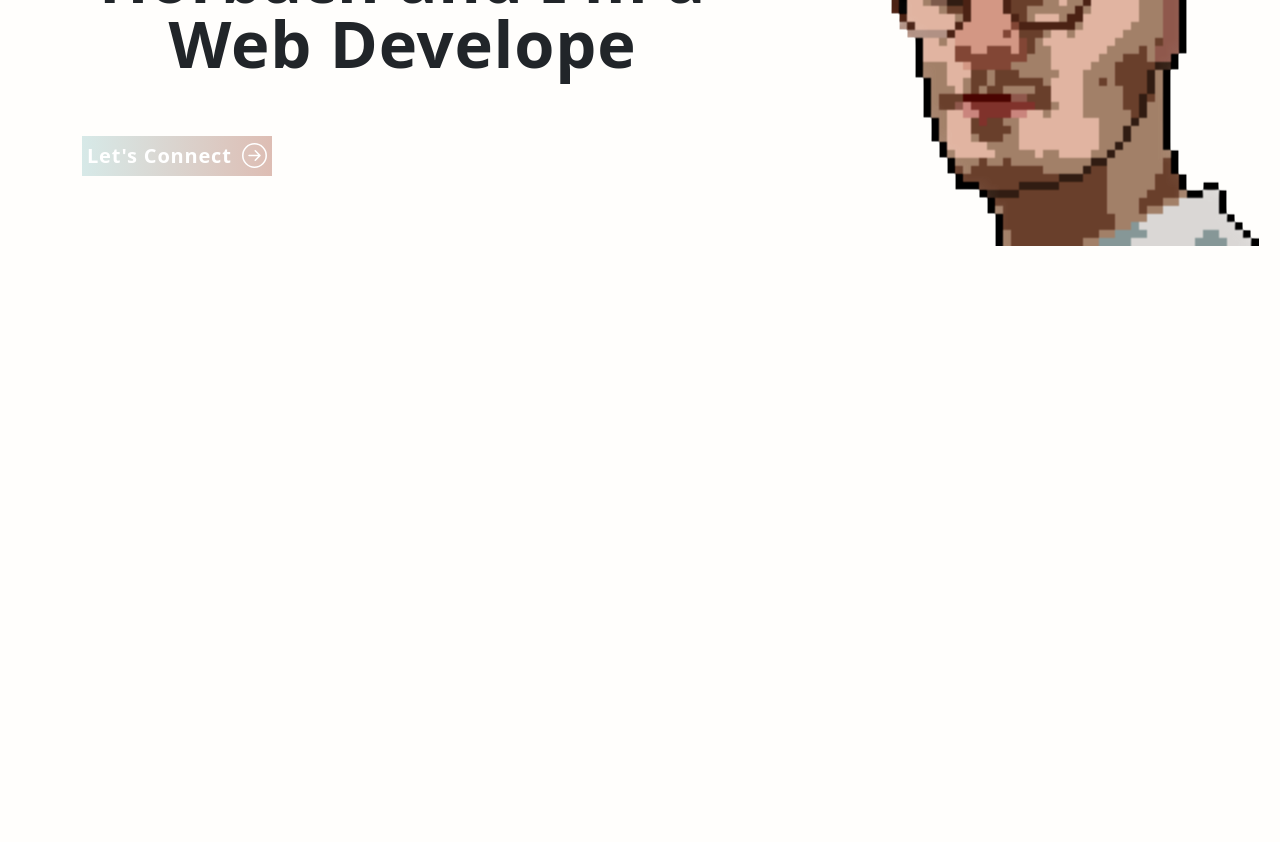
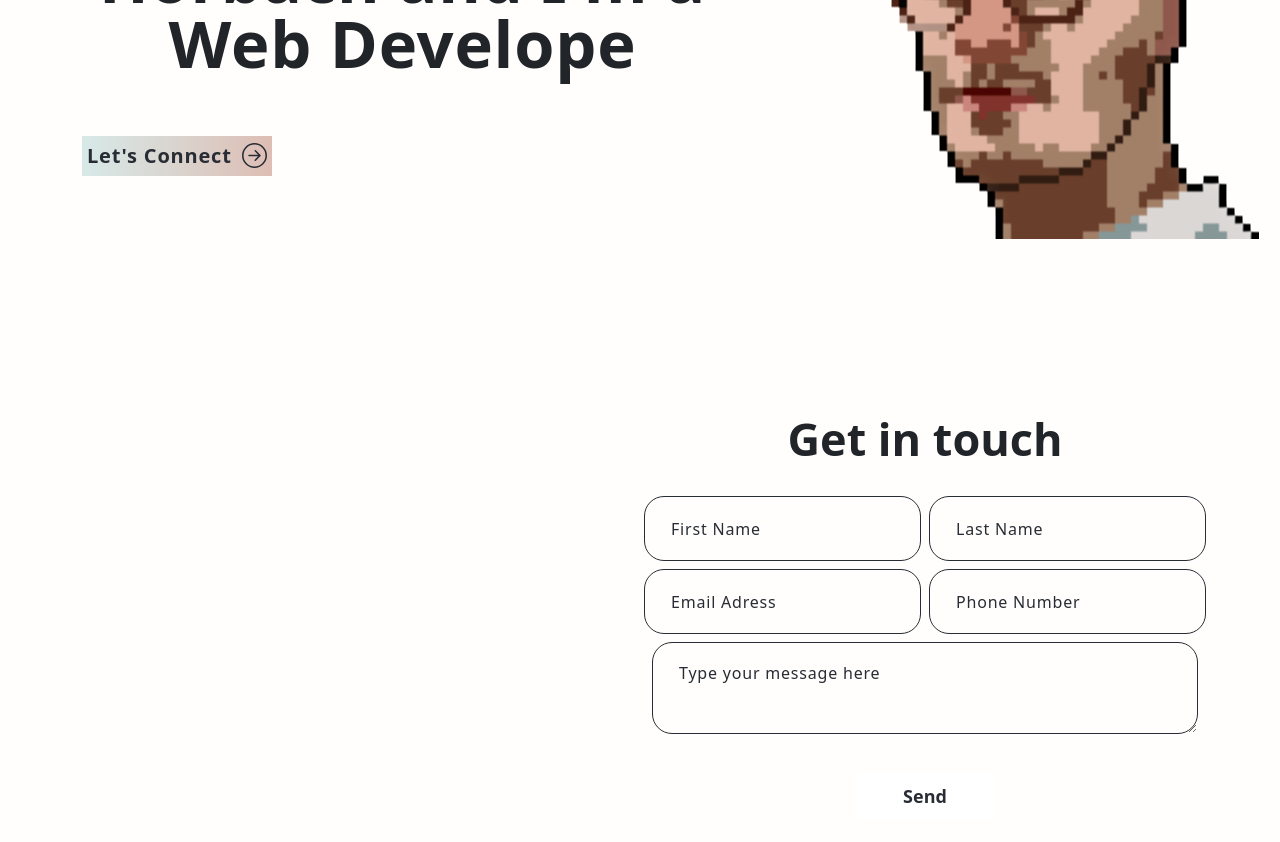
Before and after one commit to RemcoHorbach/PortfolioRH, a React (Create React App) app: page / in a window 1280 px wide. Shown: the part 520-1362 px from the top of the page. Before the commit the page ends 872 px from the top, so only its background shows below. Built offline with nearby package versions, Linux system fonts and the light colour scheme.

Commit message:
added contact and servermailing

```diff
--- a/package.json
+++ b/package.json
@@ -7,6 +7,9 @@
     "@testing-library/react": "^13.4.0",
     "@testing-library/user-event": "^13.5.0",
     "bootstrap": "^5.2.3",
+    "cors": "^2.8.5",
+    "express": "^4.18.2",
+    "nodemailer": "^6.9.1",
     "react": "^18.2.0",
     "react-bootstrap": "^2.7.4",
     "react-bootstrap-icons": "^1.10.3",
--- a/src/App.css
+++ b/src/App.css
@@ -219,7 +219,7 @@
 .banner button {
   border: none;
   padding: 5px;
-  color: #fff;
+  color: #282c34;
   font-weight: 700;
   font-size: 20px;
   margin-top: 60px;
@@ -259,170 +259,80 @@
   border-right: 0.08em solid #666;
 }
 
-/************ Skills Css ************/
-.skill {
-  padding: 0 0 50px 0;
+.contact {
+  background: #fffefc;
+  padding: 60px 0 200px 0;
+}
+.contact img {
+  width: 92%;
+}
+.contact h2 {
+  font-size: 45px;
+  font-weight: 700;
+  margin-bottom: 30px;
+}
+.contact form input,
+.contact form textarea {
+  width: 100%;
+  background: #fffefc;
+  border: 1px solid #282c34;
+  border-radius: 20px;
+  color: #282c34;
+  margin: 0 0 8px 0;
+  padding: 18px 26px;
+  font-weight: 500;
+  font-size: 18px;
+  letter-spacing: 0.8px;
+  transition: 0.3s ease-in-out;
+}
+
+.contact form input:focus,
+.contact form textarea:focus {
+  background: rgba(255, 255, 255, 1);
+  color: #282c34;
+}
+.contact form input::placeholder,
+.contact form textarea::placeholder {
+  font-size: 16px;
+  font-weight: 400;
+  color: #282c34;
+}
+.contact form input:focus::placeholder,
+.contact form textarea:focus::placeholder {
+  color: #282c34;
+  opacity: 0.8;
+}
+.contact form button {
+  font-weight: 700;
+  color: #282c34;
+  background-color: #fff;
+  padding: 10px 48px;
+  font-size: 18px;
+  margin-top: 25px;
+  border: none;
+  position: relative;
+  transition: 0.3s ease-in-out;
+}
+.contact form button span {
+  z-index: 1;
   position: relative;
 }
-.skill-bx {
-  background: #151515;
-  border-radius: 64px;
-  text-align: center;
-  padding: 60px 50px;
-  margin-top: -60px;
+.contact form button:hover {
+  color: #fff;
 }
-.skill h2 {
-  font-size: 45px;
-  font-weight: 700;
-}
-.skill p {
-  color: #b8b8b8;
-  font-size: 18px;
-  letter-spacing: 0.8px;
-  line-height: 1.5em;
-  margin: 14px 0 75px 0;
-}
-.skill-slider {
-  width: 80%;
-  margin: 0 auto;
-  position: relative;
-}
-.skill-slider .item img {
-  width: 50%;
-  margin: 0 auto 15px auto;
-}
-.background-image-left {
-  top: 28%;
-  position: absolute;
-  bottom: 0;
-  width: 40%;
-  z-index: -4;
-}
-
-/************ Projects Css ************/
-.project {
-  padding: 80px 0;
-  position: relative;
-  background-color: black;
-}
-.project h2 {
-  font-size: 45px;
-  font-weight: 700;
-  text-align: center;
-}
-.project p {
-  color: #b8b8b8;
-  font-size: 18px;
-  letter-spacing: 0.8px;
-  line-height: 1.5em;
-  margin: 14px auto 30px auto;
-  text-align: center;
-  width: 56%;
-}
-.project .nav.nav-pills {
-  width: 72%;
-  margin: 0 auto;
-  border-radius: 50px;
-  background-color: rgb(255 255 255 / 10%);
-  overflow: hidden;
-}
-.project .nav.nav-pills .nav-item {
-  width: 33.33333%;
-}
-.project .nav.nav-pills .nav-link {
-  background-color: transparent;
-  border-radius: 0;
-  padding: 17px 0;
-  color: #fff;
-  width: 100%;
-  font-size: 17px;
-  letter-spacing: 0.8px;
-  font-weight: 500;
-  position: relative;
-  transition: 0.3s ease-in-out;
-  text-align: center;
-  z-index: 0;
-}
-.project .nav.nav-pills .nav-link::before {
+.contact form button::before {
   content: "";
-  position: absolute;
+  background: #aedada;
   width: 0;
   height: 100%;
-  background: linear-gradient(90.21deg, #aa367c -5.91%, #4a2fbd 111.58%);
+  position: absolute;
   top: 0;
   left: 0;
-  z-index: -1;
+  z-index: 0;
   transition: 0.3s ease-in-out;
 }
-.project .nav.nav-pills .nav-link.active::before {
-  width: 100% !important;
-}
-.project .nav.nav-pills .nav-link.active {
-  border: 1px solid rgba(255, 255, 255, 1);
-}
-.nav-link#projects-tabs-tab-first {
-  border: 1px solid rgba(255, 255, 255, 0.5);
-  border-radius: 55px 0px 0px 55px;
-}
-.nav-link#projects-tabs-tab-second {
-  border-top: 1px solid rgba(255, 255, 255, 0.5);
-  border-bottom: 1px solid rgba(255, 255, 255, 0.5);
-}
-.nav-link#projects-tabs-tab-third {
-  border: 1px solid rgba(255, 255, 255, 0.5);
-  border-radius: 0 55px 55px 0;
-}
-.proj-imgbx {
-  position: relative;
-  border-radius: 30px;
-  overflow: hidden;
-  margin-bottom: 24px;
-}
-.proj-imgbx::before {
-  content: "";
-  background: linear-gradient(90.21deg, #aa367c -5.91%, #4a2fbd 111.58%);
-  opacity: 0.85;
-  position: absolute;
+.contact form button:hover::before {
   width: 100%;
-  height: 0;
-  transition: 0.4s ease-in-out;
-}
-.proj-imgbx:hover::before {
-  height: 100%;
-}
-.proj-txtx {
-  position: absolute;
-  text-align: center;
-  top: 65%;
-  left: 50%;
-  transform: translate(-50%, -50%);
-  transition: 0.5s ease-in-out;
-  opacity: 0;
-  width: 100%;
-}
-.proj-imgbx:hover .proj-txtx {
-  top: 50%;
-  opacity: 1;
-}
-.proj-txtx h4 {
-  font-size: 30px;
-  font-weight: 700;
-  letter-spacing: 0.8px;
-  line-height: 1.1em;
-}
-.proj-txtx span {
-  font-style: italic;
-  font-weight: 400;
-  font-size: 15px;
-  letter-spacing: 0.8px;
-}
-.background-image-right {
-  top: 20%;
-  position: absolute;
-  bottom: 0;
-  width: 35%;
-  right: 0;
-  z-index: -4;
 }
 
 .App {
--- a/src/App.js
+++ b/src/App.js
@@ -2,12 +2,14 @@
 import './App.css';
 import { NavBar } from './components/NavBar';
 import { Banner } from './components/Banner';
+import { Contact } from './components/Contact';
 import'bootstrap/dist/css/bootstrap.min.css';
 function App() {
   return (
     <div className="App">
       <NavBar/>
       <Banner/>
+      <Contact/>
     </div>
   );
 }
--- /dev/null
+++ b/src/components/Contact.js
@@ -0,0 +1,81 @@
+import { useState } from "react"
+import { Container, Col, Row } from "react-bootstrap";
+import contactImg from "../assets/img/contact-img.svg"
+export const Contact =() => {
+    const formInitalDetails = {
+        firstName:'',
+        lastName:'',
+        email:'',
+        phone:'',
+        message:''
+    }
+    const [formDetails, setFormDetails] = useState(formInitalDetails);
+    const [buttonText,setButtonText] = useState('Send');
+    const [status,setStatus]= useState({});
+    const onFormUpdate = (category, value) => {
+        setFormDetails({
+            ...formDetails,
+            [category]:value
+        })
+    }
+
+    const handleSubmit = async(e)=> {
+        e.preventDefault();
+        setButtonText('Sending...');
+        let response = await fetch("http://localhost:5000/contact" ,{
+            method: 'POST',
+            headers: {
+                "Content-Type":"Application/json;charset=utf-8",
+            },
+            body: JSON.stringify(formDetails)
+        });
+        setButtonText("Send");
+        let result = response.json();
+        setFormDetails(formInitalDetails);
+        if(result.code === 200){
+            setStatus({succes :true, message:'Message sent succesfully'});
+        }else{
+            setStatus({succes: false, message:'Somethign went wrong, please try again'})
+        }
+    }
+    return (
+        <section className="contact" id="connect">
+            <Container>
+                <Row className="align-items-center">
+                    <Col md={6}>
+
+                    </Col>
+                    <Col md={6}>
+                        <h2>Get in touch</h2>
+                        <form>
+                            <Row>
+                                <Col sm= {6} className="px-1">
+                                <input type="text" value={formDetails.firstName} placeholder="First Name" onChange={(e)=> onFormUpdate('firstName', e.target.value)}/>
+                                </Col>
+                                <Col sm= {6} className="px-1">
+                                <input type="text" value={formDetails.lastName} placeholder="Last Name" onChange={(e)=> onFormUpdate('lastName', e.target.value)}/>
+                                </Col>
+                                <Col sm= {6} className="px-1">
+                                <input type="email" value={formDetails.email} placeholder="Email Adress" onChange={(e)=> onFormUpdate('email', e.target.value)}/>
+                                </Col>
+                                <Col sm= {6} className="px-1">
+                                <input type="tel" value={formDetails.phone} placeholder="Phone Number" onChange={(e)=> onFormUpdate('phone', e.target.value)}/>
+                                </Col>
+                                <Col>
+                                <textarea row="6" value={formDetails.message} placeholder="Type your message here"onChange={(e)=> onFormUpdate('message', e.target.value)}/>
+                                <button type="submit"><span>{buttonText}</span></button>
+                                </Col>
+                            {
+                                status.message &&
+                                <Col>
+                                <p className={status.success === false ? "danger" : "succes"}>{status.message}</p>
+                                </Col>
+                            }
+                            </Row>
+                        </form>
+                    </Col>
+                </Row>
+            </Container>
+        </section>
+    )
+}
```
Also changed, not shown: server.js (added, +52 -0 lines), 1 other file (tests, documents, lock files or other folders).
